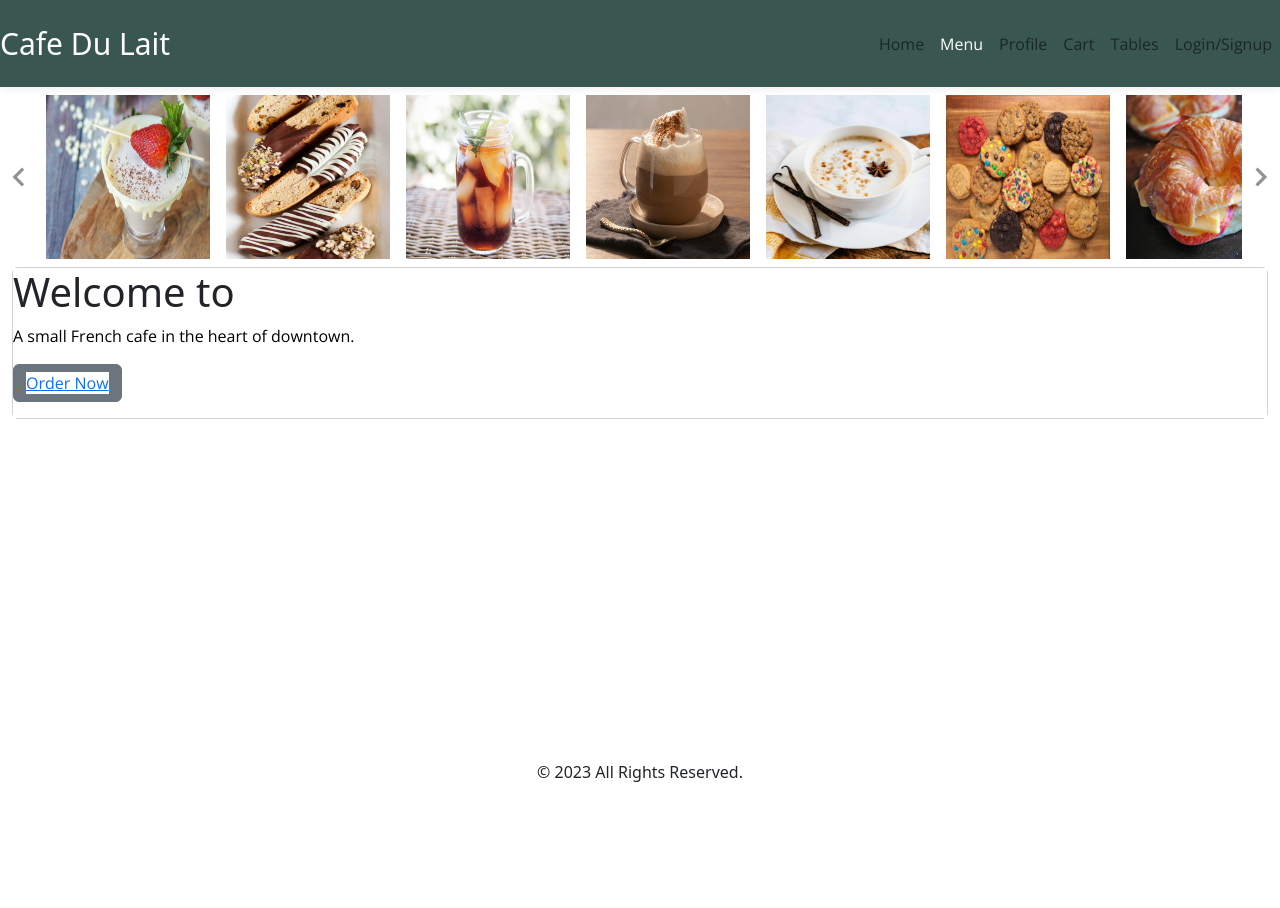
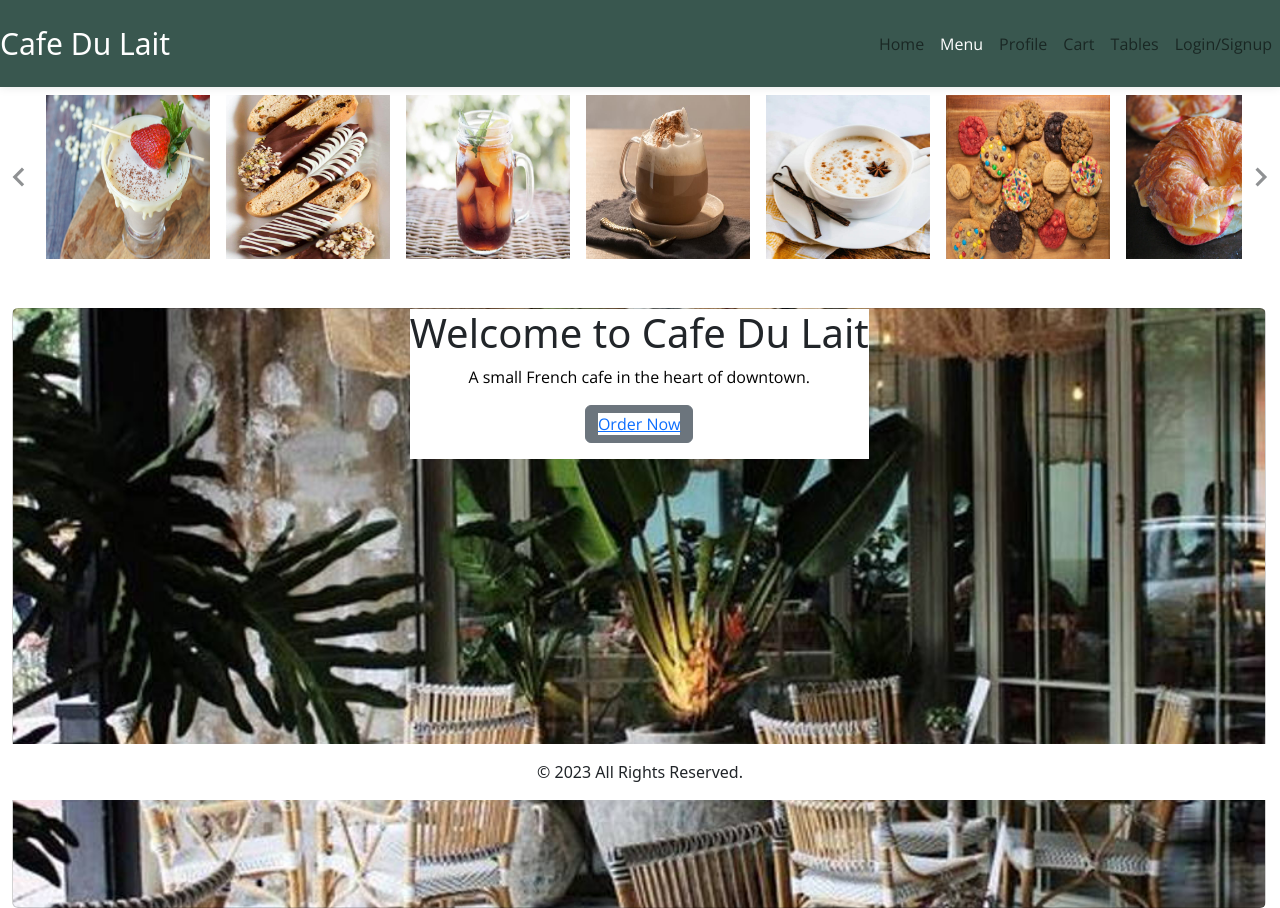
Before and after one commit to porteous89/cafe-au-lait, a React (Create React App) app in the folder client/: page /home in a window 1280 px wide. Before the commit the page ends 800 px from the top, so only its background shows below. Built offline with nearby package versions, Linux system fonts and the light colour scheme.

Commit message:
working on homepage, need to find a better picture

```diff
--- a/client/src/pages/Home.js
+++ b/client/src/pages/Home.js
@@ -11,7 +11,7 @@ const Home = ({name}) => {
             <div className='home'>
             <Card>
                 <div>
-                <h1>Welcome to {name}</h1>
+                <h1>Welcome to Cafe Du Lait</h1>
                 <p>
                    A small French cafe in the heart of downtown.
                 </p>
--- a/client/src/pages/home.css
+++ b/client/src/pages/home.css
@@ -1,4 +1,4 @@
-.Card {
+.card {
     align-items: center !important;
     text-align: center !important;
     background-image: url(../../public/images/french-cafe-green.jpg);
@@ -6,6 +6,10 @@
     background-repeat: no-repeat;
     position: relative;
     background-position: center !important;
+    height: 75vh;
+    width: 98vw;
+    margin-top: 41px;
+    margin-bottom: -18px;
 }
 
 h1 {
```
